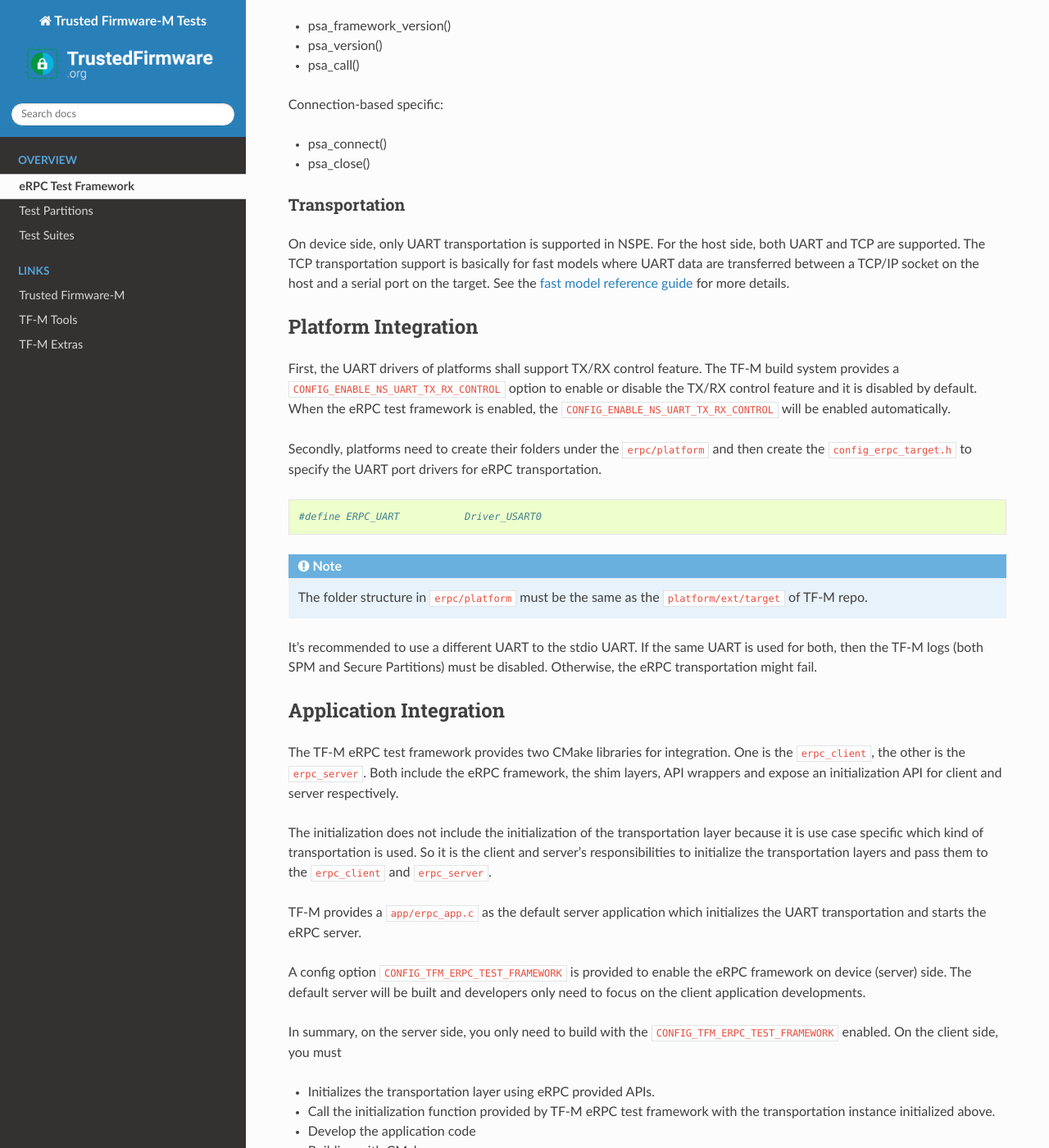
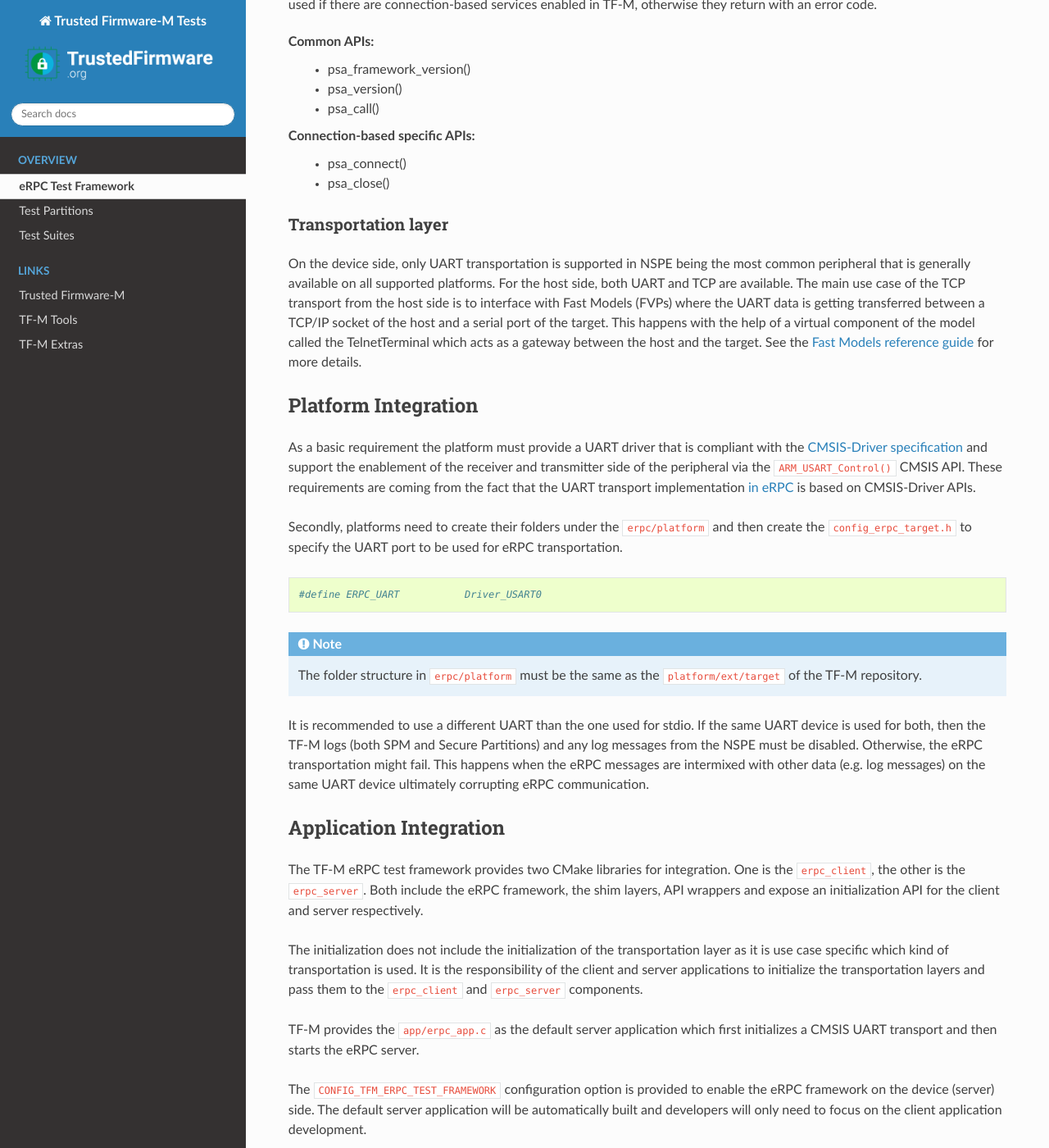
Before and after one commit to zephyrproject-rtos/tf-m-tests, a Sphinx documentation site: the page built from docs/tfm_erpc_test_framework.rst, in a window 1280 px wide and 1400 px high, scrolled down 2364 px. Shown: the whole window at 82% size. Built offline with Sphinx 7.4.7 and the Read the Docs theme 3.1.0, drawn with Linux system fonts in a browser that asks for light colours; formulas are drawn with MathJax 3; some of the changed text lies outside the part shown.

Commit message:
Docs: Generic update to the eRPC framework document
- Update obsolete information,
- Basic RST style fixes found by doc8,
- Add command example to generate shim code.

Signed-off-by: David Vincze <david.vincze@arm.com>
Change-Id: If59a7bc259b511f69a4ecd029cdd8b4f272c1d98

```diff
--- a/docs/index.rst
+++ b/docs/index.rst
@@ -5,7 +5,7 @@
 
 The Trusted Firmware-M(TF-M) Tests repo is meant to hold various tests for the
 `Trusted Firmware-M`_.
-The TF-M tests mainly focus on functionalities of various TF-M componentes such
+The TF-M tests mainly focus on functionalities of various TF-M components such
 as the TF-M SPM and various Secure Partitions.
 
 .. toctree::
--- a/docs/tfm_erpc_test_framework.rst
+++ b/docs/tfm_erpc_test_framework.rst
@@ -2,44 +2,50 @@
 The TF-M eRPC Test Framework
 ############################
 
-The TF-M eRPC Test Framework is an Remote Procedure Call (RPC) framework for testing purpose.
-It's based on the `eRPC <https://github.com/EmbeddedRPC/erpc>`__ system.
-It is an additional framework to the existing one for running NS test suites.
-It enables you to run test codes on host machines as if they were running on the device.
-It has the following advantages.
+The TF-M eRPC Test Framework is a Remote Procedure Call (RPC) based test
+framework written in order to have complex test cases running on a host system
+which trigger the PSA client APIs on a connected target.
+It is based on the `eRPC <https://github.com/EmbeddedRPC/erpc>`__
+project. It is an additional framework to the existing one which runs NS test
+suites entirely on the target. It enables you to run test codes on host
+machines as if they were running on the device. It has the following advantages:
 
 - Off-load test codes from device to host
 
-  Arm M-profile devices usually have limited flash storage which can only fit limited test suites.
-  With test codes running on hosts you can run far more tests than on the devices.
+  Arm Cortex-M based platform devices usually have limited flash storage which
+  can only fit small test suites. With test codes running on hosts you can
+  run far more tests than on the devices, within a richer test environment.
 
-- Less frequent image downloading for test code development.
+- Less frequent image downloading for test code development
 
-  As the test codes run on the host, you don't need to update the image on device when you update
-  test codes.
+  As the test codes run on the host, you don't need to update the image on
+  device when you update test codes.
 
-- Host can get test pass or failure directly from the return codes.
+- Host can get test pass or failure directly from the return codes
 
-  This would be helpful for test automation because you don't need to parse the test logs.
+  This would be helpful for test automation because the system which triggers
+  the tests can read the results programmatically and not relying on parsing
+  the UART logs like it happens for the current device-based tests.
 
 ****************
 How Does It Work
 ****************
-Originally, the NS tests are executed in the NSPE of the device.
-The NS image on the device contains the test codes, which calls into TF-M through the PSA client
-APIs.
-
-With the eRPC test framework, the NS tests code are executed on the host machine.
-The NSPE of device side does not run the test codes anymore.
-When the tests call the PSA client APIs, they call into the eRPC framework.
-The eRPC framework communicates with the NSPE on the device, which calls into TF-M through the PSA
+Usually, the NS tests are executed in the NSPE of the device. The NS image
+on the device contains the test code, which calls into TF-M through the PSA
 client APIs.
 
-The prototypes of the PSA client APIs are the same while the implementations are different.
-Refer to the following sections for more details.
+Using the eRPC test framework, the tests use a client-server architecture:
+the NS test code is executed on the host machine as a client, while the NSPE on
+the device implements the server side. The NSPE of device side does not run the
+test code anymore. When the tests call the PSA client APIs, they call into the
+eRPC framework. The eRPC framework handles the communication with the NSPE on
+the device, which calls into TF-M through the PSA client APIs.
 
-The Stucture
-============
+The prototypes of the PSA client APIs are the same while the implementations
+are different. Refer to the following sections for more details.
+
+The Structure
+=============
 
 The following diagram shows the software structure.
 
@@ -47,101 +53,108 @@
 
 - eRPC Framework
 
-  The eRPC framework system
+  The eRPC (Embedded Remote Procedure Call) framework system.
 
 - eRPC Client Shim
 
-  The eRPC generated shim layer of remote APIs for clients.
-  It serializes the identifier of the API and its parameters into a stream of bytes and transports
-  to the server through a communication channel such as UART and TCP/IP.
-  The codes are generated by the `erpcgen tool <https://github.com/EmbeddedRPC/erpc/wiki/erpcgen>`_.
+  The eRPC generated shim layer of remote APIs for clients. It serializes the
+  identifier of the API and its parameters into a stream of bytes and
+  transports to the server through a communication channel such as
+  UART and TCP/IP. The codes are generated by the `erpcgen tool <https://github.com/EmbeddedRPC/erpc/wiki/erpcgen>`_.
+  To re-generate the shim code for server and client side:
+
+  .. code-block:: bash
+
+    cd <tf-m-tests/erpc>
+    erpcgen -o generated_files/ -v tfm.erpc
 
 - eRPC Server Shim
 
-  The generated shim layer of the server.
-  It registers a callback function to the eRPC framework.
-  When the framework receives any requests from the client, it calls the callback function.
-  The callback unserializes the bytes streams to determine what API to call and then invoke it with
-  the corresponding parameters from the bytes streams.
-  And then it returns the results to the client in the reverse routine.
+  The generated shim layer of the server. It registers a callback function to
+  the eRPC framework. When the framework receives any requests from the client,
+  it calls the callback function. The callback deserializes the byte stream
+  to determine what API to call and then invokes it with the corresponding
+  parameters from the byte stream. And then it returns the results to the
+  client in the reverse routine.
 
 - API Wrapper
 
-  Part of the parameters of ``psa_call`` API is not supported by eRPC directly, thus an API wrapper
-  is required to transform the ``in_vec/out_vec`` structures to the eRPC supported data types.
-  The wrapper API is named as ``erpc_psa_call``.
-
-  On the client side, the wrapper implements the ``psa_call`` which calls the ``erpc_psa_call`` in
-  the client shim layer.
-  On the server side, the wrapper implements the ``erpc_psa_call`` which is called by the shim layer.
-  The ``erpc_psa_call`` then calls the ``psa_call``.
+  Part of the parameters of ``psa_call`` API is not supported by eRPC directly,
+  thus an API wrapper is required to transform the ``in_vec/out_vec``
+  structures to eRPC supported data types. The wrapper API is named as
+  ``erpc_psa_call``. On the client side, the wrapper implements the
+  ``psa_call`` which calls the ``erpc_psa_call`` in the client shim layer.
+  On the server side, the wrapper implements the ``erpc_psa_call`` which is
+  called by the shim layer. The ``erpc_psa_call`` then calls the ``psa_call``.
 
 - Test Suites
 
-  Can be the existing TF-M regression tests or any other tests that interact with TF-M using the
-  PSA Client APIs.
+  It can be the existing TF-M regression tests or any other tests that interact
+  with TF-M using the PSA Client APIs.
 
 - Host App
 
-  Initializes the eRPC client and starts test suites.
+  Initializes the eRPC client and starts the test suites.
 
 - Target App
 
-  Initializes the eRPC server and listens for requests from the client.
+  Initializes the eRPC server and listens for requests from the eRPC client.
 
 Supported APIs
 ==============
 
-The APIs supported for doing RPC are the PSA Client APIs because they are the lowest level APIs that
-interact with TF-M. You can build lots of test suites upon them.
-You can also add your own APIs in the ``tfm.erpc`` file.
-Please refer to `IDL Reference <https://github.com/EmbeddedRPC/erpc/wiki/IDL-Reference>`_ for the
-syntax of the file.
+The APIs supported for doing RPC are the PSA Client APIs because they are the
+lowest level APIs that interact with TF-M. You can build lots of test suites
+upon them. You can also add your own APIs in the ``tfm.erpc`` file.
+Please refer to `IDL Reference <https://github.com/EmbeddedRPC/erpc/wiki/IDL-Reference>`_
+for the syntax of the file.
 
 API Grouping
 ************
 
-PSA client APIs are categorised into common APIs and connection-based service APIs.
-Connection-based APIs are available when there are connection-based services in the TF-M.
-So in the eRPC integration, the APIs are also split into two groups so that the shim layer of the
-APIs can be separated into different files as well.
-Then build systems can decide which source files to build based on the existence of connection-based
-services.
+PSA Client APIs are categorized into common APIs and connection-based service
+APIs. Connection-based APIs can only be used if there are connection-based
+services enabled in TF-M, otherwise they return with an error code.
 
 Common APIs:
+  - psa_framework_version()
+  - psa_version()
+  - psa_call()
 
-- psa_framework_version()
-- psa_version()
-- psa_call()
+Connection-based specific APIs:
+  - psa_connect()
+  - psa_close()
 
-Connection-based specific:
+Transportation layer
+====================
 
-- psa_connect()
-- psa_close()
-
-Transportation
-==============
-
-On device side, only UART transportation is supported in NSPE.
-For the host side, both UART and TCP are supported.
-The TCP transportation support is basically for fast models where UART data are transferred between
-a TCP/IP socket on the host and a serial port on the target.
-See the
-`fast model reference guide <https://developer.arm.com/documentation/100966/1116/Getting-Started-with-Fixed-Virtual-Platforms/Using-a-terminal-with-a-system-model>`_
+On the device side, only UART transportation is supported in NSPE being the
+most common peripheral that is generally available on all supported platforms.
+For the host side, both UART and TCP are available. The main use case of the
+TCP transport from the host side is to interface with Fast Models (FVPs) where
+the UART data is getting transferred between a TCP/IP socket of the host and a
+serial port of the target. This happens with the help of a virtual component
+of the model called the TelnetTerminal which acts as a gateway between the host
+and the target. See the `Fast Models reference guide
+<https://developer.arm.com/documentation/100966/1116/Getting-Started-with-Fixed-Virtual-Platforms/Using-a-terminal-with-a-system-model>`_
 for more details.
 
 ********************
 Platform Integration
 ********************
 
-First, the UART drivers of platforms shall support TX/RX control feature.
-The TF-M build system provides a ``CONFIG_ENABLE_NS_UART_TX_RX_CONTROL`` option to enable or disable
-the TX/RX control feature and it is disabled by default.
-When the eRPC test framework is enabled, the ``CONFIG_ENABLE_NS_UART_TX_RX_CONTROL`` will be enabled
-automatically.
+As a basic requirement the platform must provide a UART driver that is
+compliant with the `CMSIS-Driver specification
+<https://www.keil.com/pack/doc/CMSIS_Dev/Driver/html/index.html>`_ and support
+the enablement of the receiver and transmitter side of the peripheral via the
+``ARM_USART_Control()`` CMSIS API. These requirements are coming from the fact
+that the UART transport implementation `in eRPC
+<https://github.com/EmbeddedRPC/erpc/blob/1.9.1/erpc_c/transports/erpc_uart_cmsis_transport.h>`_
+is based on CMSIS-Driver APIs.
 
-Secondly, platforms need to create their folders under the ``erpc/platform`` and then create the
-``config_erpc_target.h`` to specify the UART port drivers for eRPC transportation.
+Secondly, platforms need to create their folders under the ``erpc/platform``
+and then create the ``config_erpc_target.h`` to specify the UART port to be
+used for eRPC transportation.
 
 .. code-block::
 
@@ -149,51 +162,55 @@
 
 .. note::
 
-  The folder structure in ``erpc/platform`` must be the same as the ``platform/ext/target`` of TF-M
-  repo.
+  The folder structure in ``erpc/platform`` must be the same as the
+  ``platform/ext/target`` of the TF-M repository.
 
-It's recommended to use a different UART to the stdio UART.
-If the same UART is used for both, then the TF-M logs (both SPM and Secure Partitions) must be
-disabled.
-Otherwise, the eRPC transportation might fail.
+It is recommended to use a different UART than the one used for stdio. If the
+same UART device is used for both, then the TF-M logs (both SPM and
+Secure Partitions) and any log messages from the NSPE must be disabled.
+Otherwise, the eRPC transportation might fail. This happens when the eRPC
+messages are intermixed with other data (e.g. log messages) on the same UART
+device ultimately corrupting eRPC communication.
 
 ***********************
 Application Integration
 ***********************
 
 The TF-M eRPC test framework provides two CMake libraries for integration.
-One is the ``erpc_client``, the other is the ``erpc_server``.
-Both include the eRPC framework, the shim layers, API wrappers and expose an initialization API
-for client and server respectively.
+One is the ``erpc_client``, the other is the ``erpc_server``. Both include the
+eRPC framework, the shim layers, API wrappers and expose an initialization API
+for the client and server respectively.
 
-The initialization does not include the initialization of the transportation layer because it is use
-case specific which kind of transportation is used.
-So it is the client and server's responsibilities to initialize the transportation layers and pass
-them to the ``erpc_client`` and ``erpc_server``.
+The initialization does not include the initialization of the transportation
+layer as it is use case specific which kind of transportation is used. It is
+the responsibility of the client and server applications to initialize the
+transportation layers and pass them to the ``erpc_client`` and ``erpc_server``
+components.
 
-TF-M provides a ``app/erpc_app.c`` as the default server application which initializes the UART
-transportation and starts the eRPC server.
+TF-M provides the ``app/erpc_app.c`` as the default server application which
+first initializes a CMSIS UART transport and then starts the eRPC server.
 
-A config option ``CONFIG_TFM_ERPC_TEST_FRAMEWORK`` is provided to enable the eRPC framework on
-device (server) side.
-The default server will be built and developers only need to focus on the client application
-developments.
+The ``CONFIG_TFM_ERPC_TEST_FRAMEWORK`` configuration option is provided to
+enable the eRPC framework on the device (server) side. The default server
+application will be automatically built and developers will only need to focus
+on the client application development.
 
-In summary, on the server side, you only need to build with the ``CONFIG_TFM_ERPC_TEST_FRAMEWORK``
-enabled.
-On the client side, you must
+In summary, on the server side the only requirement is to enable
+``CONFIG_TFM_ERPC_TEST_FRAMEWORK`` option at build time. On the client side,
+one must:
 
-- Initializes the transportation layer using eRPC provided APIs.
-- Call the initialization function provided by TF-M eRPC test framework with the transportation
-  instance initialized above.
-- Develop the application code
-- Building with CMake
+- Initialize the transportation layer using eRPC provided APIs,
+- Call the eRPC client initialization function provided by TF-M's eRPC test
+  framework with the transportation instance initialized above
+  as its parameter,
+- Develop the application code,
+- Building with CMake:
 
-  - ``add_subdirectory`` with the ``erpc/client``
-  - link the ``erpc_client`` library
+  - ``add_subdirectory`` with the ``erpc/client``,
+  - link the ``erpc_client`` library to the application.
 
-There is an example at ``erpc/host_example`` for reference.
+There is also an example at ``erpc/host_example`` for reference.
 
 --------------
 
-*Copyright (c) 2023, Arm Limited. All rights reserved.*
+*Copyright (c) 2023-2024, Arm Limited. All rights reserved.*
```
Also changed, not shown: other parts of docs/index.rst (+1 -1 lines), readme.rst (+6 -3 lines).
